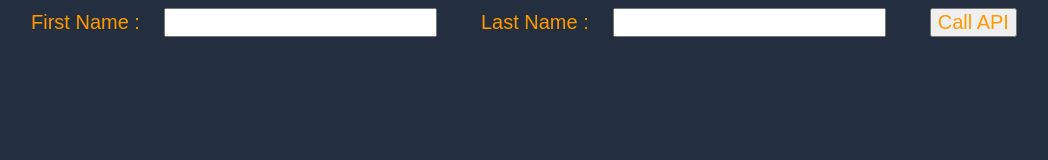
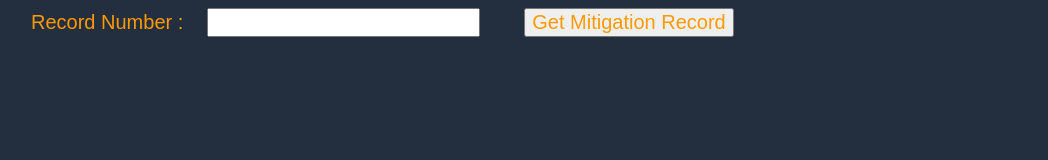
Before and after one commit to jmlaudate/mitigate, a plain HTML site: page index.html in a window 1280 px wide. Shown: the whole page, without its empty margins (17-1065 px from the left). Drawn offline with Linux system fonts and the light colour scheme.

Commit message:
Update index.html

```diff
--- a/index.html
+++ b/index.html
@@ -47,12 +47,10 @@
 </head>
 <body>
     <form>
-        <label>First Name :</label>
-        <input type="text" id="fName">
-        <label>Last Name :</label>
-        <input type="text" id="lName">
+        <label>Record Number :</label>
+        <input type="text" id="record">
         <!-- set button onClick method to call function we defined passing input values as parameters -->
-        <button type="button" onclick="callAPI(document.getElementById('fName').value,document.getElementById('lName').value)">Call API</button>
+        <button type="button" onclick="callAPI(document.getElementById('record').value)">Get Mitigation Record</button>
     </form>
 </body>
 </html>
```
